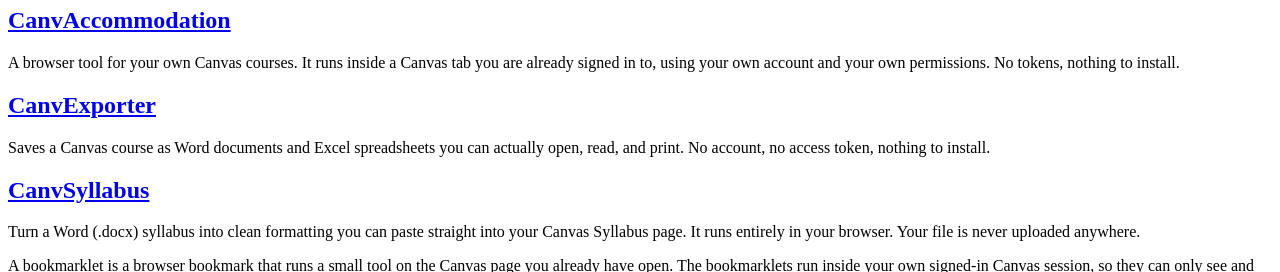
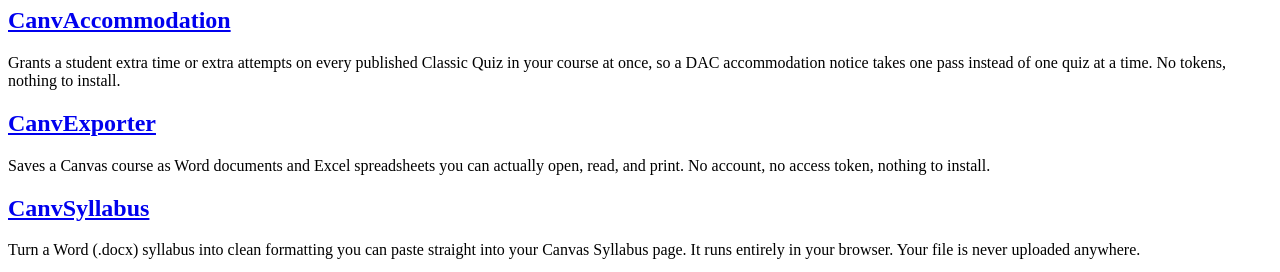
Before and after one commit to wwu-webtech/CanvasTools, a plain HTML site: page index.html in a window 1280 px wide. Shown: the part 99-371 px from the top of the page. Drawn offline with Linux system fonts and the light colour scheme.

Commit message:
Clarify CanvAccommodation description

```diff
--- a/index.html
+++ b/index.html
@@ -31,7 +31,7 @@
                     </h2>
 
                     <div class="body">
-                        <p>A browser tool for your own Canvas courses. It runs inside a Canvas tab you are already signed in to, using your own account and your own permissions. No tokens, nothing to install.</p>
+                        <p>Grants a student extra time or extra attempts on every published Classic Quiz in your course at once, so a DAC accommodation notice takes one pass instead of one quiz at a time. No tokens, nothing to install.</p>
                     </div>
                 </div>
                 <div  class="wwu-card">
```
